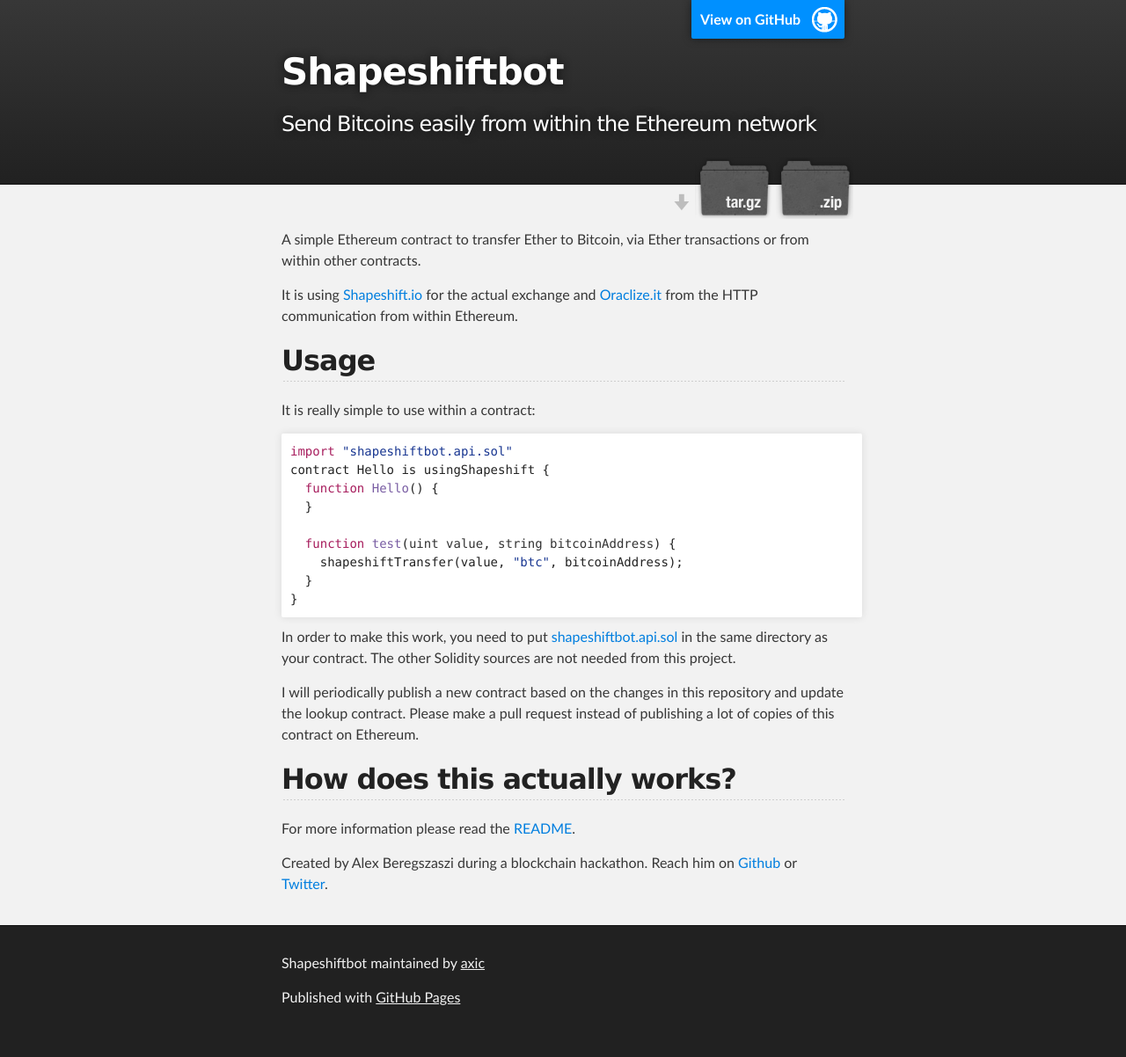
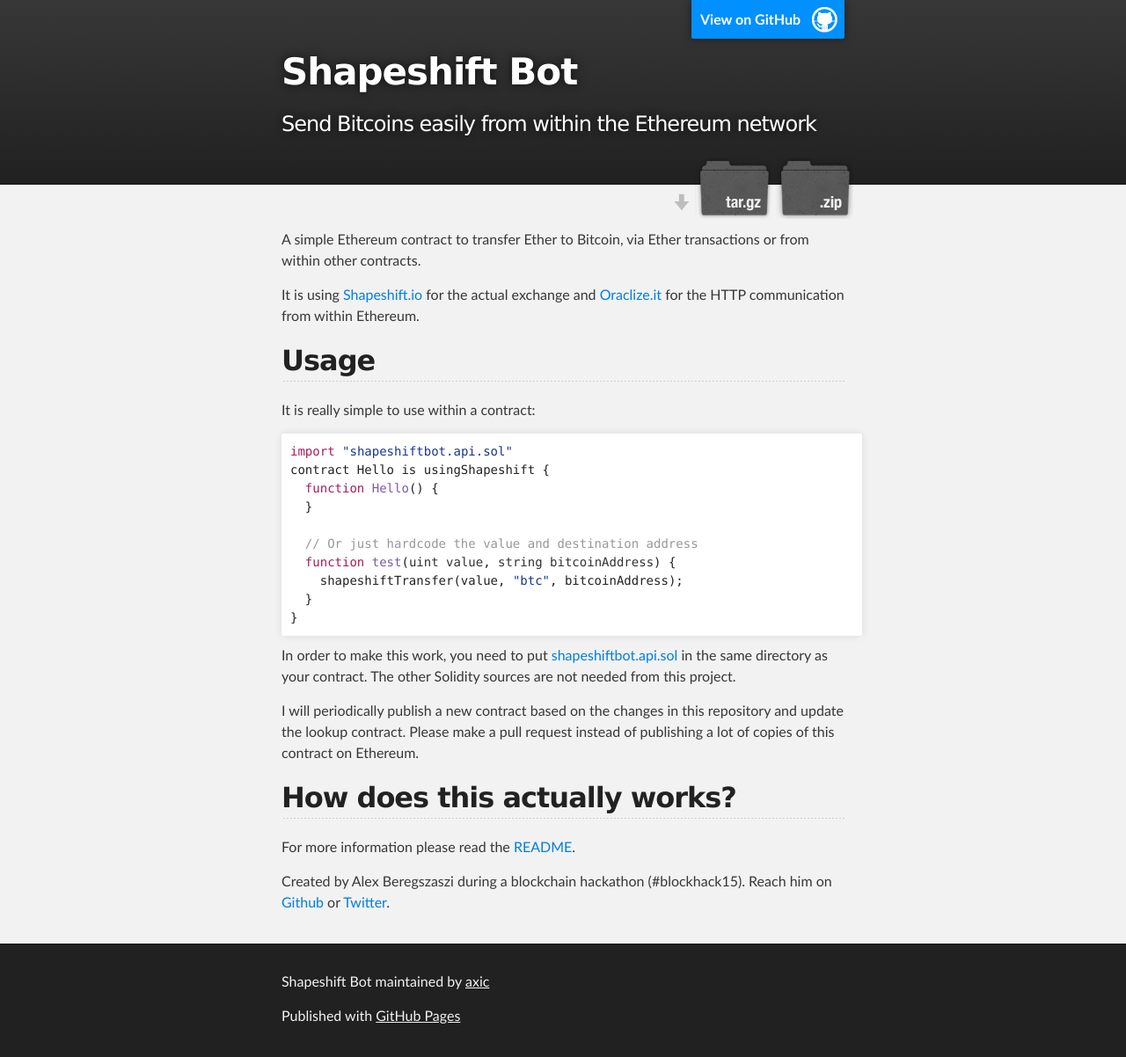
Before and after one commit to axic/shapeshiftbot, a plain HTML site: page index.html in a window 1280 px wide. Shown: the whole page at 88% size. Before the commit the page ends 1181 px from the top, so only its background shows below. Drawn offline with Linux system fonts and the light colour scheme.

```diff
--- a/index.html
+++ b/index.html
@@ -4,11 +4,11 @@
   <head>
     <meta charset='utf-8'>
     <meta http-equiv="X-UA-Compatible" content="chrome=1">
-    <meta name="description" content="Shapeshiftbot : Send Bitcoins easily from within the Ethereum network">
+    <meta name="description" content="Shapeshift Bot : Send Bitcoins easily from within the Ethereum network">
 
     <link rel="stylesheet" type="text/css" media="screen" href="stylesheets/stylesheet.css">
 
-    <title>Shapeshiftbot</title>
+    <title>Shapeshift Bot</title>
   </head>
 
   <body>
@@ -18,7 +18,7 @@
         <header class="inner">
           <a id="forkme_banner" href="https://github.com/axic/shapeshiftbot">View on GitHub</a>
 
-          <h1 id="project_title">Shapeshiftbot</h1>
+          <h1 id="project_title">Shapeshift Bot</h1>
           <h2 id="project_tagline">Send Bitcoins easily from within the Ethereum network</h2>
 
             <section id="downloads">
@@ -33,7 +33,7 @@
       <section id="main_content" class="inner">
         <p>A simple Ethereum contract to transfer Ether to Bitcoin, via Ether transactions or from within other contracts.</p>
 
-<p>It is using <a href="https://shapeshift.io/">Shapeshift.io</a> for the actual exchange and <a href="https://www.oraclize.it">Oraclize.it</a> from the HTTP communication from within Ethereum.</p>
+<p>It is using <a href="https://shapeshift.io/">Shapeshift.io</a> for the actual exchange and <a href="https://www.oraclize.it">Oraclize.it</a> for the HTTP communication from within Ethereum.</p>
 
 <h2>
 <a id="usage" class="anchor" href="#usage" aria-hidden="true"><span class="octicon octicon-link"></span></a>Usage</h2>
@@ -45,6 +45,7 @@ contract Hello is usingShapeshift {
   <span class="pl-k">function</span> <span class="pl-en">Hello</span>() {
   }
 
+  <span class="pl-c">// Or just hardcode the value and destination address</span>
   <span class="pl-k">function</span> <span class="pl-en">test</span>(<span class="pl-smi">uint</span> <span class="pl-smi">value</span>, <span class="pl-smi">string</span> <span class="pl-smi">bitcoinAddress</span>) {
     shapeshiftTransfer(value, <span class="pl-s"><span class="pl-pds">"</span>btc<span class="pl-pds">"</span></span>, bitcoinAddress);
   }
@@ -59,14 +60,14 @@ contract Hello is usingShapeshift {
 
 <p>For more information please read the <a href="https://github.com/axic/shapeshiftbot/blob/master/README.md">README</a>.</p>
 
-<p>Created by Alex Beregszaszi during a blockchain hackathon. Reach him on <a href="https://github.com/axic">Github</a> or <a href="https://twitter.com/alexberegszaszi">Twitter</a>.</p>
+<p>Created by Alex Beregszaszi during a blockchain hackathon (#blockhack15). Reach him on <a href="https://github.com/axic">Github</a> or <a href="https://twitter.com/alexberegszaszi">Twitter</a>.</p>
       </section>
     </div>
 
     <!-- FOOTER  -->
     <div id="footer_wrap" class="outer">
       <footer class="inner">
-        <p class="copyright">Shapeshiftbot maintained by <a href="https://github.com/axic">axic</a></p>
+        <p class="copyright">Shapeshift Bot maintained by <a href="https://github.com/axic">axic</a></p>
         <p>Published with <a href="https://pages.github.com">GitHub Pages</a></p>
       </footer>
     </div>
```
Also changed, not shown: params.json (+1 -1 lines).
